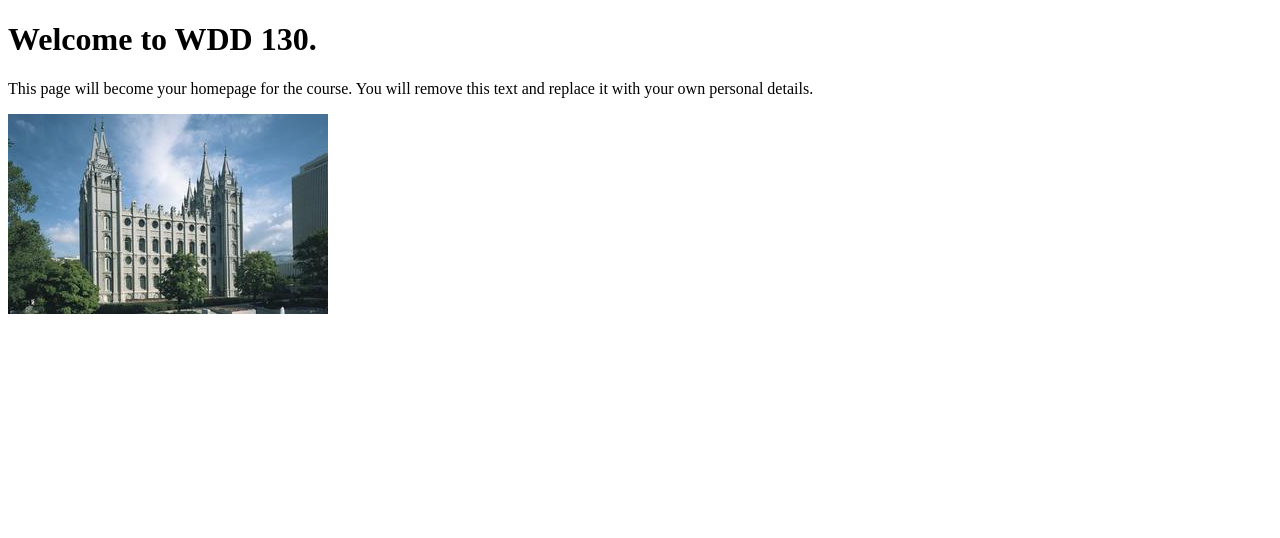
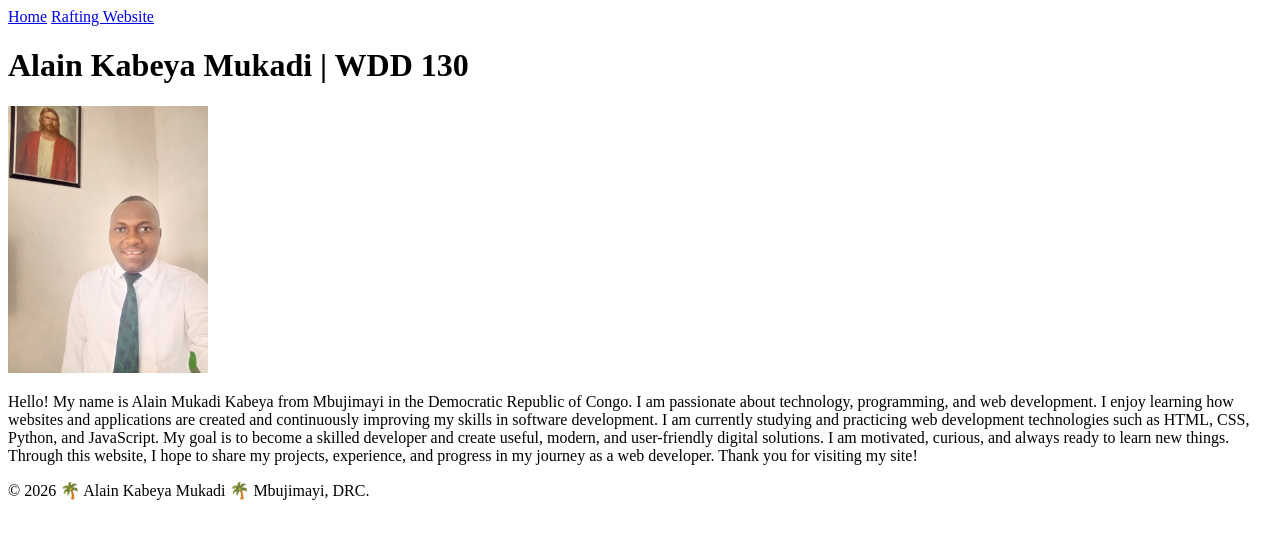
Before and after one commit to drmukadik-debug/wdd130, a plain HTML site: page index.html in a window 1280 px wide. Drawn offline with Linux system fonts and the light colour scheme.

Commit message:
add images/profile.jpg

```diff
--- a/index.html
+++ b/index.html
@@ -6,9 +6,19 @@
     <title>Alain Kabeya - WDD 130 | Personal Homepage</title>
 </head>
 <body>
-    <h1>Welcome to WDD 130.</h1>
-    <p>This page will become your homepage for the course. You will remove this text and replace it with your own personal details.</p>
-
-    <img src="images/salt-lake-temple.jpg" alt="The Salt Lake Temple.">
+    <header>
+        <nav>
+            <a href="#">Home</a>
+            <a href="wwr/">Rafting Website</a>
+        </nav>
+    </header>
+    <main>
+        <h1>Alain Kabeya Mukadi | WDD 130</h1>
+        <img src="images/profile.jpg" alt="Profile picture of Alain Kabeya Mukadi" width="200">
+        <p>Hello! My name is Alain Mukadi Kabeya from Mbujimayi in the Democratic Republic of Congo. I am passionate about technology, programming, and web development. I enjoy learning how websites and applications are created and continuously improving my skills in software development. I am currently studying and practicing web development technologies such as HTML, CSS, Python, and JavaScript. My goal is to become a skilled developer and create useful, modern, and user-friendly digital solutions. I am motivated, curious, and always ready to learn new things. Through this website, I hope to share my projects, experience, and progress in my journey as a web developer. Thank you for visiting my site!</p>
+    </main>
+    <footer>
+        <p>&copy; 2026 🌴 Alain Kabeya Mukadi 🌴 Mbujimayi, DRC.</p>
+    </footer>
 </body>
 </html>
```
Also changed, not shown: images/profile.jpg (added).
